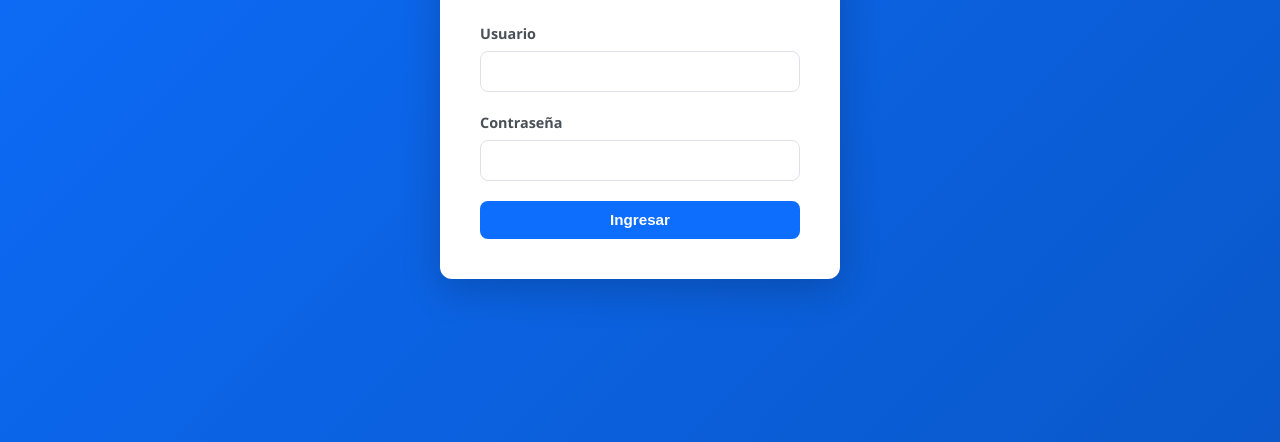
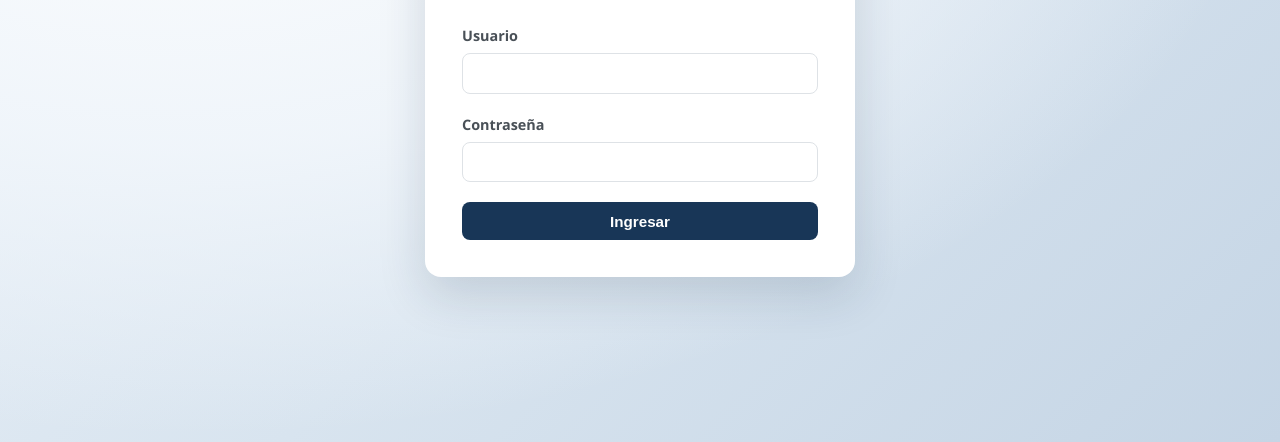
Before and after one commit to luismiguelcortez97-eng/consultorio_medicocc, a website: page index.html in a window 1280 px wide. Shown: the part 358-800 px from the top of the page. Drawn offline with Linux system fonts and the light colour scheme; no server answers.

Commit message:
Actualizar identidad visual azul marino y acceso limpio

```diff
--- a/css/styles.css
+++ b/css/styles.css
@@ -4,8 +4,8 @@
    ===================================================== */
 
 :root {
-  --primary: #0d6efd;
-  --primary-dark: #0a58ca;
+  --primary: #183657;
+  --primary-dark: #102743;
   --success: #198754;
   --danger: #dc3545;
   --warning: #ffc107;
@@ -39,16 +39,17 @@ body {
   align-items: center;
   justify-content: center;
   min-height: 100vh;
-  background: linear-gradient(135deg, #0d6efd 0%, #0a58ca 100%);
+  background: radial-gradient(ellipse at 15% 20%, rgba(255,255,255,.92) 0%, rgba(241,246,251,.92) 38%, transparent 70%), linear-gradient(135deg, #eaf1f8 0%, #d8e4ef 52%, #c5d5e5 100%);
 }
 
 .login-card {
   background: white;
-  padding: 2.5rem;
-  border-radius: 12px;
-  box-shadow: 0 10px 40px rgba(0,0,0,0.2);
+  padding: 2.25rem;
+  border-radius: 16px;
+  box-shadow: 0 18px 48px rgba(20,43,70,0.16);
+  border: 1px solid rgba(255,255,255,.85);
   width: 100%;
-  max-width: 400px;
+  max-width: 430px;
   text-align: center;
 }
 
@@ -186,7 +187,7 @@ body {
   left: 0;
   width: var(--sidebar-width);
   height: 100vh;
-  background: #1a2332;
+  background: linear-gradient(180deg, #173451 0%, #102943 100%);
   color: #e9ecef;
   display: flex;
   flex-direction: column;
```
